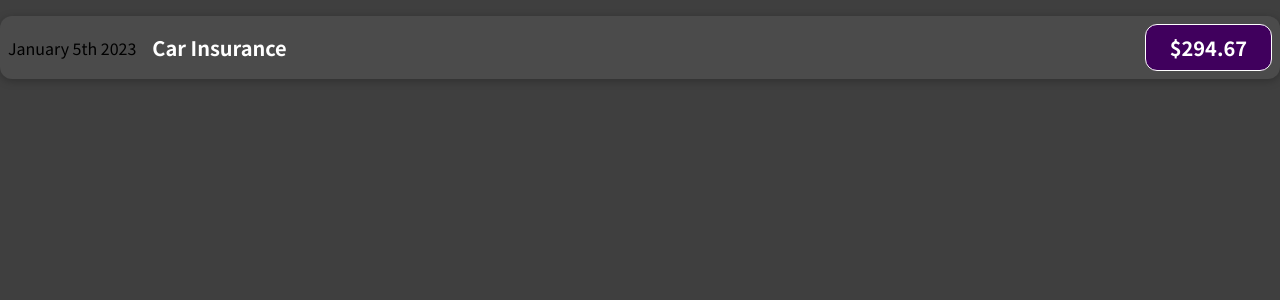
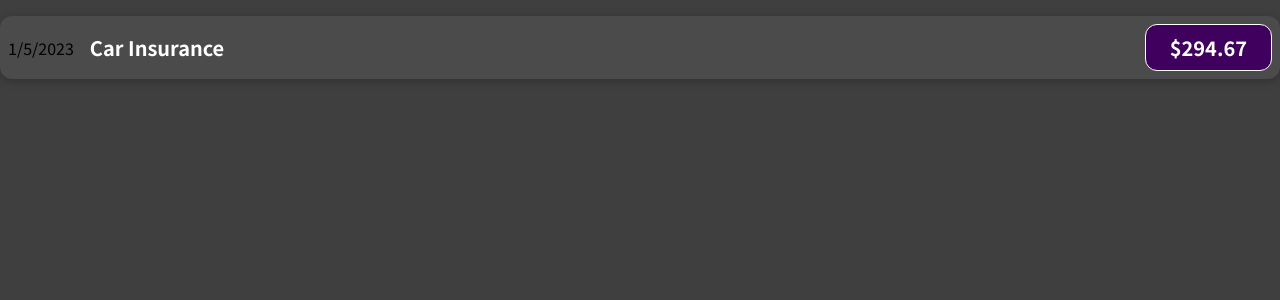
Before and after one commit to azamatcodes/reactjs-complete-guide, a React (Create React App) app: page / in a window 1280 px wide. Shown: the top 300 px of the page. Built offline with nearby package versions, Linux system fonts and the light colour scheme.

Commit message:
Dynamic data

```diff
--- a/src/components/ExpenseItem.jsx
+++ b/src/components/ExpenseItem.jsx
@@ -1,12 +1,16 @@
 import './ExpenseItem.css'
 
 export const ExpenseItem = () => {
+  const expenseDate = new Date(2023, 0, 5)
+  const expenseTitle = 'Car Insurance'
+  const expenseAmount = 294.67
+
   return (
     <div className="expense-item">
-      <div>January 5th 2023</div>
+      <div>{expenseDate.toLocaleDateString()}</div>
       <div className="expense-item__description">
-        <h2>Car Insurance</h2>
-        <div className="expense-item__price">$294.67</div>
+        <h2>{expenseTitle}</h2>
+        <div className="expense-item__price">${expenseAmount}</div>
       </div>
     </div>
   )
```
